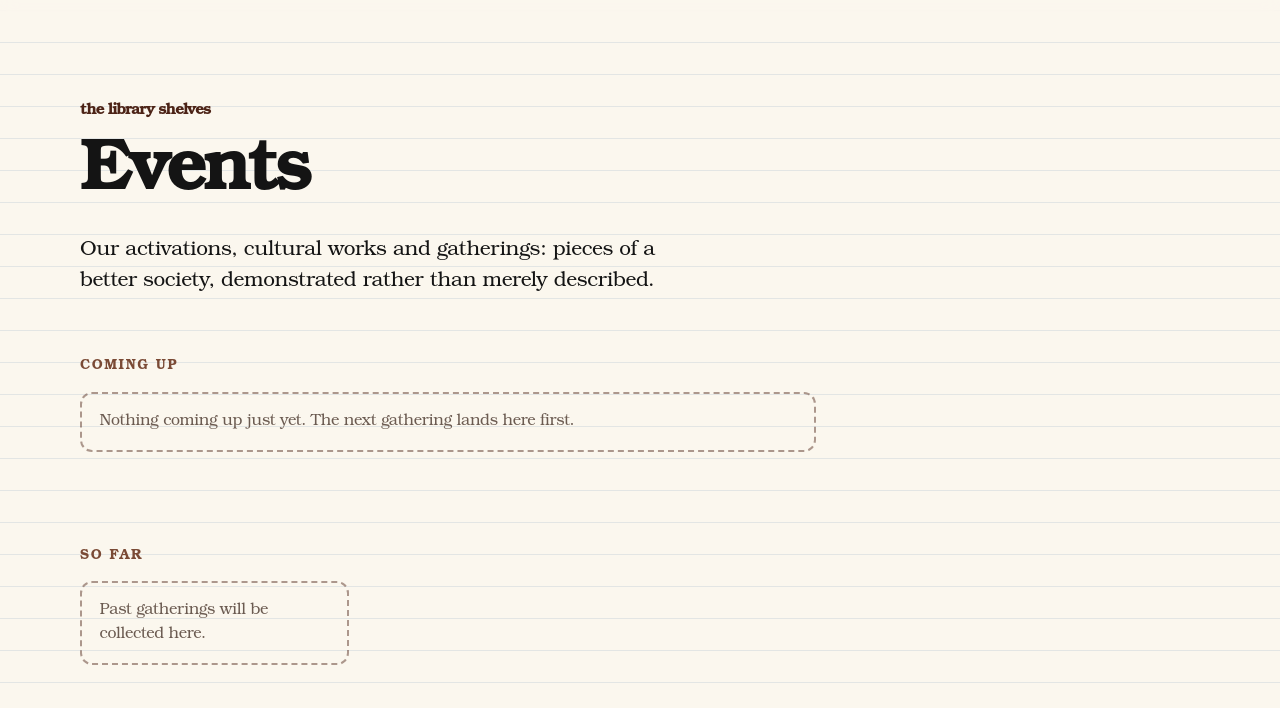
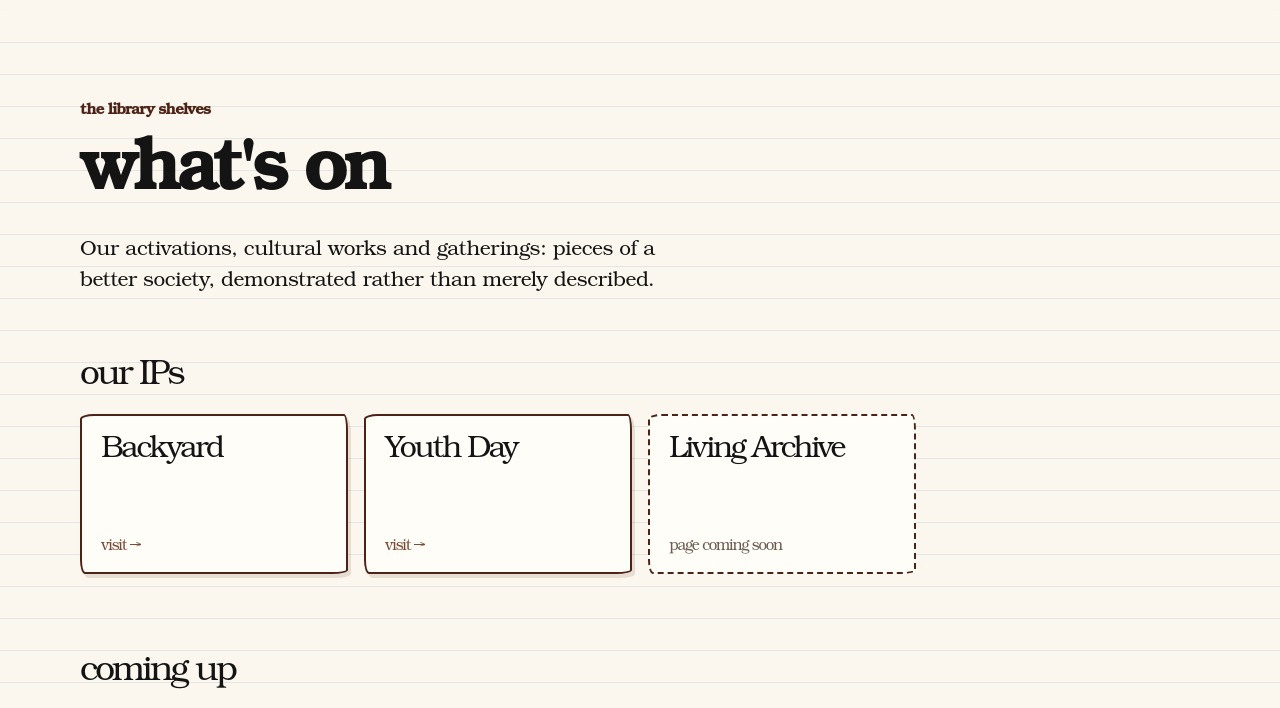
Before and after one commit to the-newnormal/normal, a plain HTML site: page events.html in a window 1280 px wide. Shown: the part 53-761 px from the top of the page. Drawn offline with Linux system fonts and the light colour scheme; a web font is replaced by a local one.

Commit message:
"what's on" page: rename heading, add an "our IPs" section
The events page heading and title now read "what's on". A new "our IPs"
section lists Backyard (backyard.sg), Youth Day (youthday.sg) and Living
Archive (no link yet, so it shows "page coming soon"), all from
NORMAL_IPS in events.js. Section headings are lowercase titles.

Co-Authored-By: Claude Opus 5.5 <noreply@anthropic.com>
Claude-Session: https://claude.ai/code/session_0126g5rn8Wf2AKBTsywNcw5x

```diff
--- a/events.html
+++ b/events.html
@@ -3,7 +3,7 @@
 <head>
   <meta charset="utf-8">
   <meta name="viewport" content="width=device-width, initial-scale=1">
-  <title>Events · Normal</title>
+  <title>what's on · Normal</title>
   <meta name="description" content="Normal's activations, cultural works and gatherings: what's coming up, and everything we've done so far.">
   <meta name="theme-color" content="#fbf7ee">
   <link rel="icon" href="favicon.svg" type="image/svg+xml">
@@ -30,21 +30,29 @@
   <section class="page-head">
     <div class="wrap">
       <p class="kicker reveal">the library shelves</p>
-      <h1 class="page-title reveal">Events</h1>
+      <h1 class="page-title reveal">what's on</h1>
       <p class="lede reveal">Our activations, cultural works and gatherings: pieces of a better society, demonstrated rather than merely described.</p>
+    </div>
+  </section>
+
+  <!-- Filled from NORMAL_IPS in events.js -->
+  <section class="events-section" id="ips-section" aria-labelledby="ips-title">
+    <div class="wrap">
+      <h2 class="section-title" id="ips-title">our IPs</h2>
+      <div class="ips" id="ips"></div>
     </div>
   </section>
 
   <section class="events-section" aria-labelledby="upcoming-title">
     <div class="wrap">
-      <h2 class="label" id="upcoming-title">Coming up</h2>
+      <h2 class="section-title" id="upcoming-title">coming up</h2>
       <div class="events" id="events-upcoming"></div>
     </div>
   </section>
 
   <section class="events-section" aria-labelledby="past-title">
     <div class="wrap">
-      <h2 class="label" id="past-title">So far</h2>
+      <h2 class="section-title" id="past-title">so far</h2>
       <div class="events events--grid" id="events-past"></div>
     </div>
   </section>
--- a/events.js
+++ b/events.js
@@ -1,7 +1,23 @@
 /*
-  Events: add gatherings here. They show up on events.html, and the next
-  three upcoming ones also appear on the Library's shelves on the home page.
+  Everything on the "what's on" page (events.html) comes from this file.
 
+  ── Our IPs ──
+  Each IP:
+    name   (required)  "Backyard"
+    blurb              "One line on what it is"
+    link               its page: "backyard.html", or a full "https://…" address
+    image              "assets/ips/…"   a photo or poster (put the file in assets/ips/)
+
+  An IP with no link shows "page coming soon" and isn't clickable.
+*/
+window.NORMAL_IPS = [
+  { name: "Backyard", blurb: "", link: "https://backyard.sg", image: "" },
+  { name: "Youth Day", blurb: "", link: "https://youthday.sg", image: "" },
+  { name: "Living Archive", blurb: "", link: "", image: "" },
+];
+
+/*
+  ── Events ──
   Each event:
     title  (required)  "Youth Day"
     date   (required)  "YYYY-MM-DD"
--- a/main.js
+++ b/main.js
@@ -243,6 +243,43 @@
   }
   renderEvents();
 
+  /* ───────────── our IPs (from events.js) ───────────── */
+  // a page in this site ("backyard.html") or a full web address; never javascript:/data: links
+  const pageLink = (u) => typeof u === "string" && u.trim() !== "" && !/^\s*(javascript|data|vbscript):/i.test(u);
+
+  function renderIPs() {
+    const box = $("#ips");
+    if (!box) return;
+    const ips = (window.NORMAL_IPS || []).filter((ip) => ip && ip.name);
+    if (!ips.length) {
+      $("#ips-section")?.setAttribute("hidden", "");
+      return;
+    }
+    box.replaceChildren(...ips.map((ip) => {
+      const linked = pageLink(ip.link);
+      const card = el(linked ? "a" : "article", linked ? "ip" : "ip ip--soon");
+      if (linked) {
+        card.href = ip.link.trim();
+        if (/^https?:\/\//.test(card.getAttribute("href"))) {
+          card.target = "_blank";
+          card.rel = "noopener";
+        }
+      }
+      if (safeUrl(ip.image)) {
+        const img = el("img", "ip__img");
+        img.src = ip.image;
+        img.alt = "";
+        img.loading = "lazy";
+        card.append(img);
+      }
+      card.append(el("h3", "ip__name", ip.name));
+      if (ip.blurb) card.append(el("p", "ip__blurb", ip.blurb));
+      card.append(el("p", "ip__cta", linked ? "visit →" : "page coming soon"));
+      return card;
+    }));
+  }
+  renderIPs();
+
   /* ───────────── fade things in as they scroll into view ───────────── */
   if ("IntersectionObserver" in window && !matchMedia("(prefers-reduced-motion: reduce)").matches) {
     root.classList.add("reveal-ready");
--- a/styles.css
+++ b/styles.css
@@ -483,7 +483,35 @@ svg.pin__icon { fill: none; stroke: var(--brown); stroke-width: 2.4; stroke-line
 }
 .page-head .lede { max-width: 36rem; }
 .events-section { padding: 0 0 clamp(3rem, 7vw, 5rem); }
-.events-section .label { font-size: .85rem; margin-bottom: 1rem; }
+.section-title {
+  margin: 0 0 1.1rem;
+  font: 400 clamp(1.6rem, 3vw, 2.2rem)/1.1 var(--font);
+  letter-spacing: var(--tracking);
+}
+
+/* our IPs */
+.ips { display: grid; grid-template-columns: repeat(auto-fill, minmax(230px, 1fr)); gap: 1rem; }
+.ip {
+  display: flex;
+  flex-direction: column;
+  gap: .45rem;
+  min-height: 10rem;
+  padding: 1.1rem 1.2rem 1rem;
+  color: var(--ink);
+  text-decoration: none;
+  background: var(--sheet);
+  border: 2px solid var(--brown);
+  border-radius: 14px 4px 16px 5px / 5px 16px 4px 14px;
+  box-shadow: 3px 4px 0 rgba(76, 35, 22, .12);
+  transition: transform .2s ease, background .2s ease;
+}
+a.ip:hover { background: var(--hl-soft); transform: rotate(-1deg); }
+.ip__img { width: 100%; aspect-ratio: 4 / 3; object-fit: cover; border: 2px solid var(--brown); border-radius: 4px; }
+.ip__name { margin: 0; font: 400 clamp(1.5rem, 2.6vw, 1.9rem)/1.1 var(--font); letter-spacing: var(--tracking); }
+.ip__blurb { margin: 0; font-size: .98rem; }
+.ip__cta { margin: auto 0 0; font: 400 .95rem var(--font); letter-spacing: var(--tracking); color: var(--brown-2); }
+.ip--soon { border-style: dashed; box-shadow: none; }
+.ip--soon .ip__cta { color: var(--muted); }
 .events--grid { grid-template-columns: repeat(auto-fill, minmax(260px, 1fr)); align-items: start; }
 #events-upcoming { max-width: 46rem; }
 .nav__links a[aria-current="page"] { border-bottom-color: var(--hl); }
```
Also changed, not shown: README.md.
